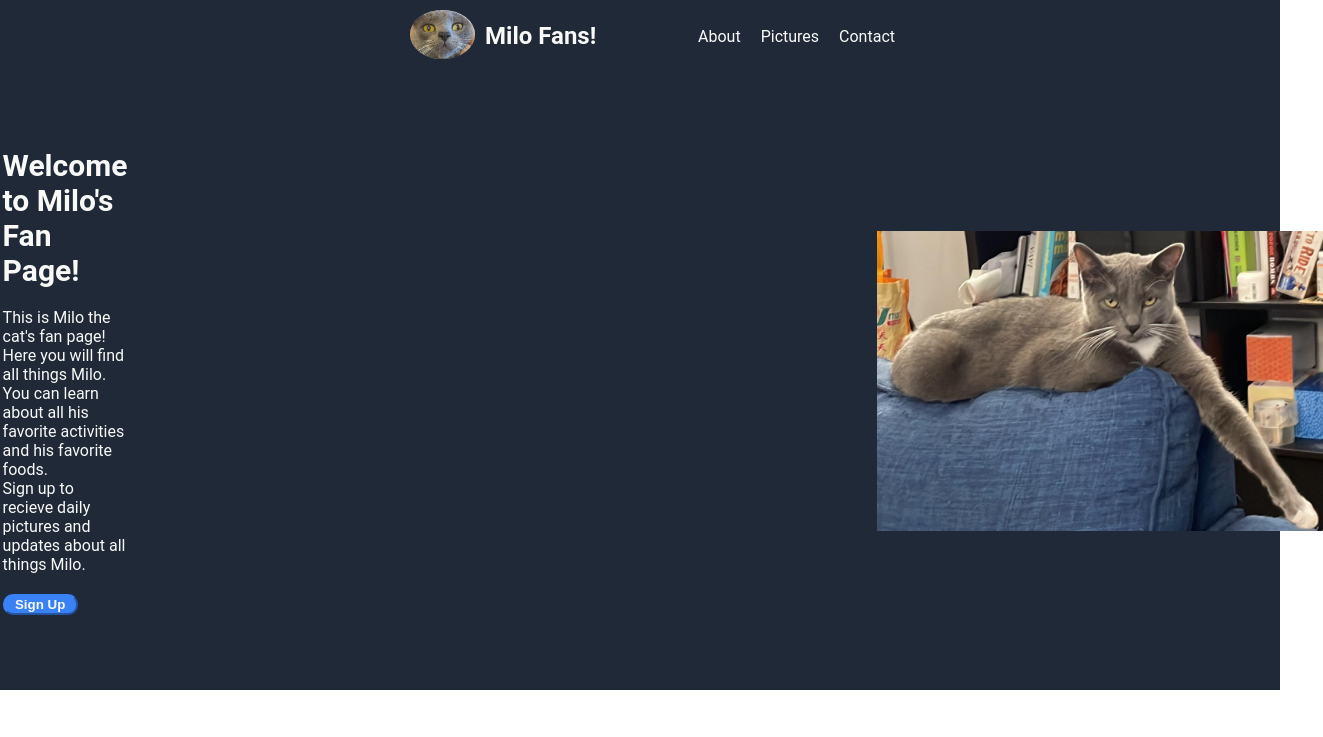
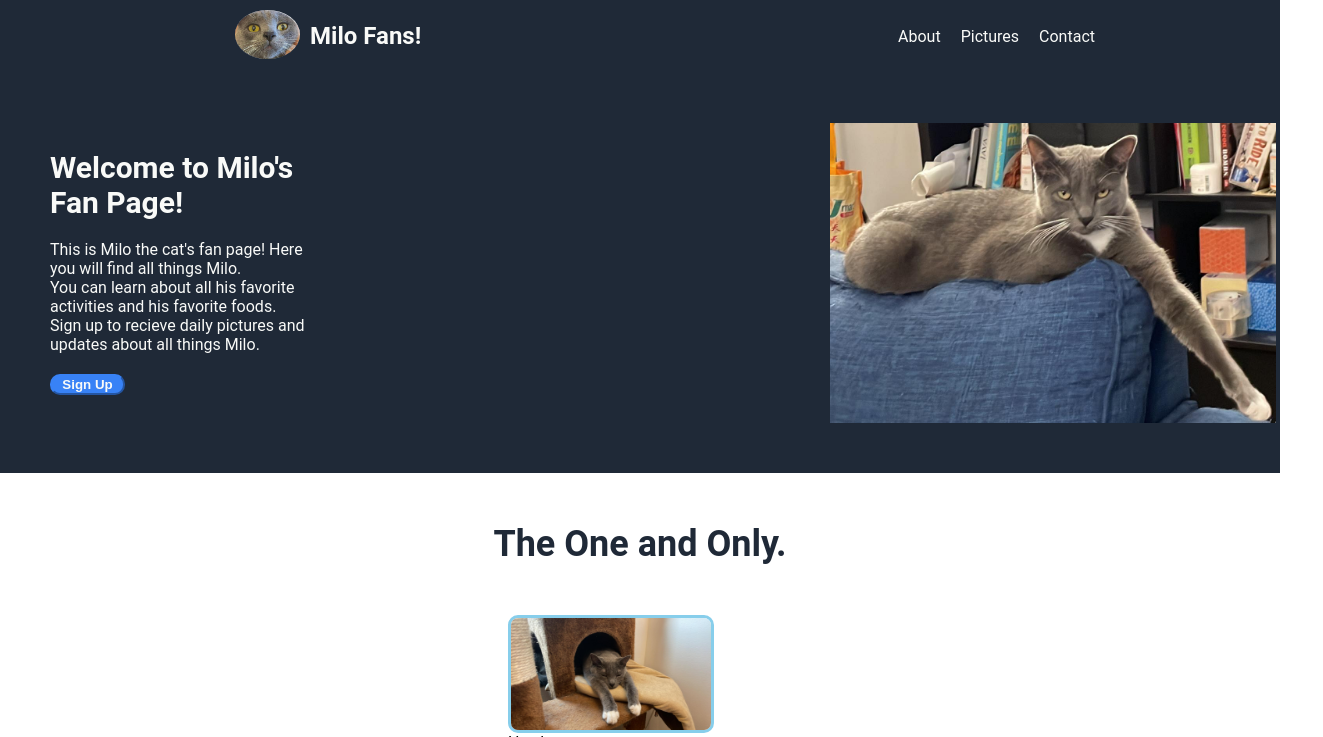
Before and after one commit to Raj-Lee-Code/Landing-Page, a plain HTML site: page index.html in a window 1280 px wide. Shown: the top 737 px of the page, 1323 px wide, since content can reach past the window. Drawn offline with Linux system fonts and the light colour scheme.

Commit message:
Small updates made small QoL changes in layout/alginments

```diff
--- a/index.html
+++ b/index.html
@@ -99,7 +99,7 @@
                 </div>
 
                 <div class="callActionDesc">
-                    <p>Click the sign up button today! To recieve weekly updates!</p>
+                    <p>Click the sign up button today! To recieve daily updates!</p>
                 </div>
 
             </div>
--- a/styles.css
+++ b/styles.css
@@ -26,7 +26,7 @@ body{
     width: auto;
     height: auto;
     border-radius: 50%;
-    margin-left: 400px;
+    margin-left: 225px;
 }
 .headerTitle{
     margin: 10px;
@@ -34,7 +34,7 @@ body{
     font-size: 24px;
 }
 .links{
-    margin-right: 375px;
+    margin-right: 175px;
     display: flex;
     gap: 20px;
 }
@@ -48,7 +48,7 @@ a{
     justify-content: center;
     align-items: center;
     background-color: #1f2937;
-    padding: 75px
+    padding: 50px
 }
 .rightHero, .leftHero {
     display: flex;
@@ -57,7 +57,7 @@ a{
 .leftHero{
     flex-direction: column;
     gap: 10px;
-    margin-right: 750px;
+    margin-right: 500px;
 
 }
 
```
